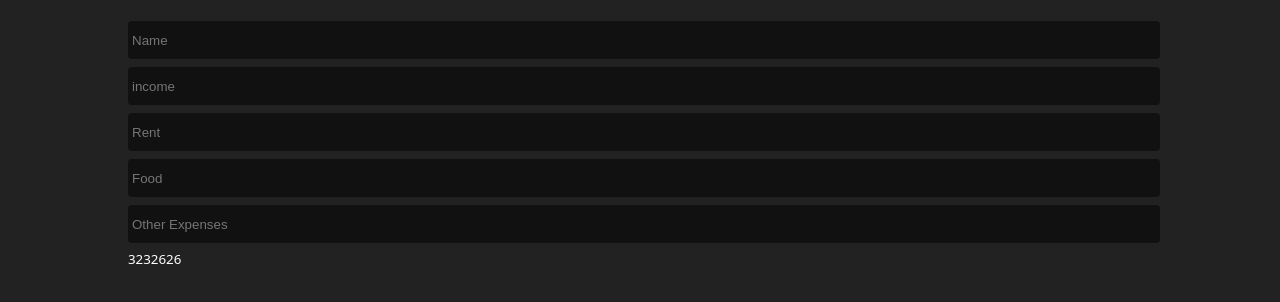
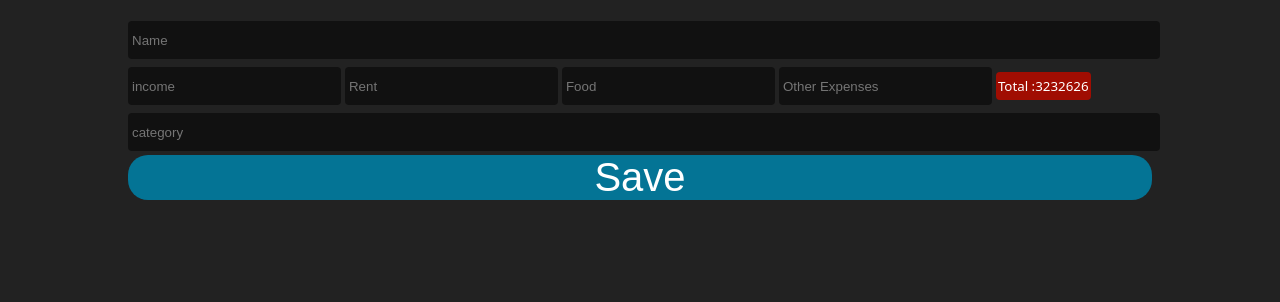
Before and after one commit to khattab2023/first_assignment-useing-JS, a plain HTML site: page index.html in a window 1280 px wide. Shown: the part 56-358 px from the top of the page. Drawn offline with Linux system fonts and the light colour scheme.

Commit message:
add inputs style

```diff
--- a/index.html
+++ b/index.html
@@ -15,21 +15,20 @@
   <div class="inputs">
     <input type="text" id="account-name" placeholder="Name">
     <div class="income">
-      <input type="text" id="income" placeholder="income">
-      <input type="text" id="rent" placeholder="Rent">
-      <input type="text" id="food" placeholder="Food">
-      <input type="text" id="other-expenses" placeholder="Other Expenses">
+      <input type="number" id="income" placeholder="income">
+      <input type="number" id="rent" placeholder="Rent">
+      <input type="number" id="food" placeholder="Food">
+      <input type="number" id="other-expenses" placeholder="Other Expenses">
       <small id="total">3232626</small>
-
     </div>
+<input  placeholder="category" type="text" id="category">
+<button id="submit">Save</button>
   </div>
 
 
-
-
-
-
-  <div class="output"></div>
+  <div class="output">
+    <div class="search"></div>
+  </div>
 
 </div>
 
--- a/styles/index.scss
+++ b/styles/index.scss
@@ -10,7 +10,6 @@ body {
   font-family: system-ui, -apple-system, BlinkMacSystemFont, "Segoe UI", Roboto,
     Oxygen, Ubuntu, Cantarell, "Open Sans", "Helvetica Neue", sans-serif;
   .account {
-
     width: 80%;
     margin: auto;
     .head {
@@ -19,15 +18,48 @@ body {
       margin: 20px 0;
     }
   }
-        input{
+  input {
     width: 100%;
     height: 30px;
     outline: none;
     border: none;
     background: #111;
+    color: #fff;
     margin: 4px 0;
     border-radius: 4px;
     padding: 4px;
   }
+}
+input:focus {
+  background: #000;
+  transform: scale(1.1);
+}
+.income {
+  input {
+    width: 20%;
+  }
+  #total {
+    background: #a00d02;
+    padding: 5px 2px;
+    border-radius: 4px;
+  }
+  #total::before {
+    content: "Total :";
+  }
+}
+button{
+    width: 100%;
+    height: 45px;
+    border: none;
+    cursor: pointer;
+    background: #047495;
+    color: #fff;
+    font-size: 40px;
+    border-radius: 20px;
+    transition:0.5s ;
 
 }
+button:hover{
+    background: #01516a;
+    letter-spacing: 1px;
+    }
```
Also changed, not shown: styles/index.css, 1 other file. Lines whose indentation alone changed are shown as unchanged.
